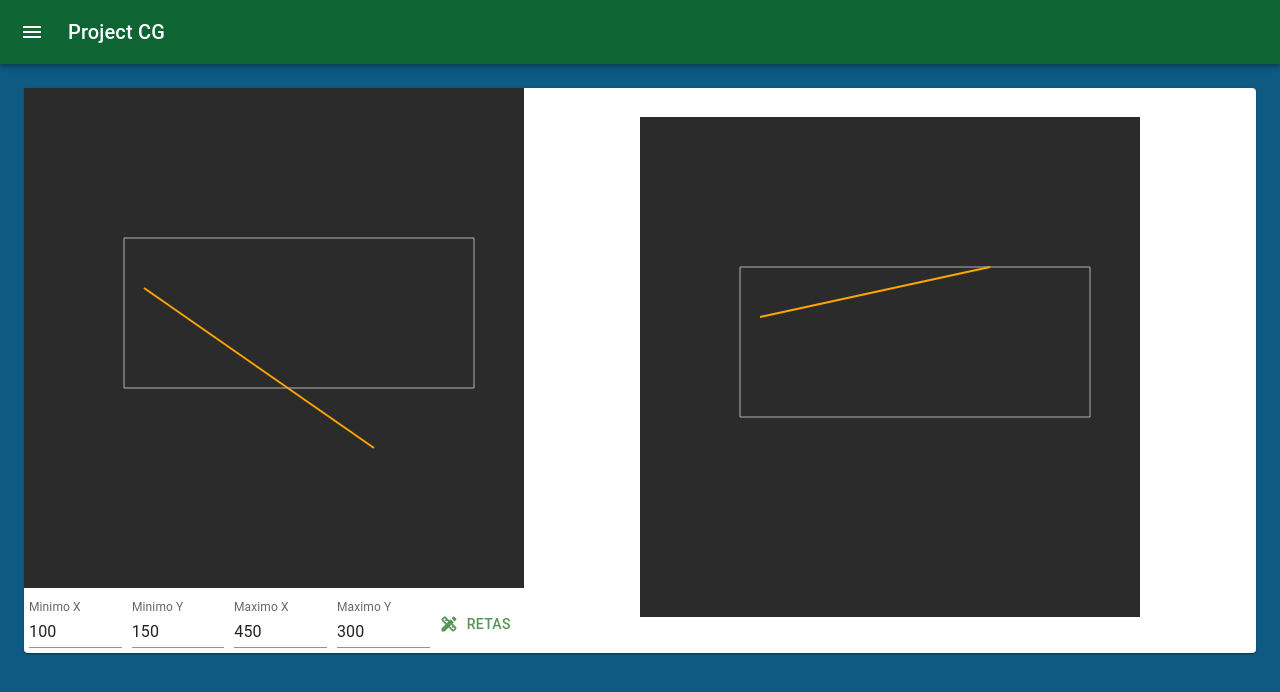
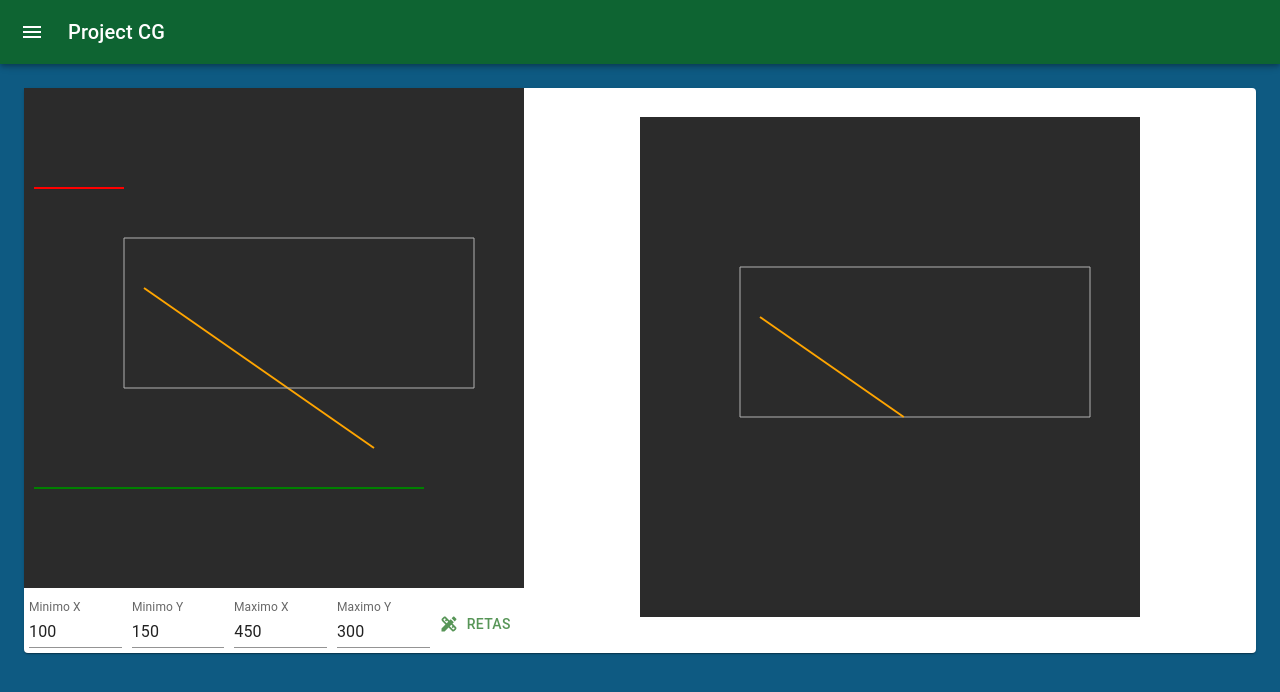
Before and after one commit to irllamartins/Computacao_Grafica_2023.2, a React (Create React App) app: page / in a window 1280 px wide. Shown: the top 692 px of the page. Built offline with nearby package versions, Linux system fonts and the light colour scheme.

Commit message:
[conhen suterland] - realizando corte funcional

```diff
--- a/src/components/pages/cohen.suterland/Conteiner.tsx
+++ b/src/components/pages/cohen.suterland/Conteiner.tsx
@@ -63,7 +63,11 @@ const Conteiner = () => {
     const [ponto_y_inicial, setPonto_y_inicial] = React.useState<number>(10)
     const [ponto_x_final, setPonto_x_final] = React.useState<number>(100)
     const [ponto_y_final, setPonto_y_final] = React.useState<number>(100)
-    const [retas, setRetas] = React.useState<Reta[]>([{ xInicial: 120, yInicial: 200, xFinal: 350, yFinal: 360, cor: "orange" }])
+    const [retas, setRetas] = React.useState<Reta[]>([
+        { xInicial: 120, yInicial: 200, xFinal: 350, yFinal: 360, cor: "orange" },
+        { xInicial: 10, yInicial: 100, xFinal: 100, yFinal: 100, cor: "red" },
+        { xInicial: 10, yInicial: 400, xFinal: 400, yFinal: 400, cor: "green" },
+    ])
     const [tamanho_min_x, setTamanho_min_x] = useState(100)
     const [tamanho_max_x, setTamanho_max_x] = useState(450)
     const [tamanho_min_y, setTamanho_min_y] = useState(150)
--- a/src/components/pages/cohen.suterland/DesenharReta.tsx
+++ b/src/components/pages/cohen.suterland/DesenharReta.tsx
@@ -6,6 +6,7 @@ export const DesenharReta = (tamanho: number, retas: Reta[],  ctx: any) => {
   ctx.lineWidth = 2;
 
   retas.forEach((reta) => {
+    console.log(reta)
     // Define a cor das linhas
     ctx.strokeStyle = reta.cor;
 
--- a/src/components/pages/cohen.suterland/DesenharRetaCorte.tsx
+++ b/src/components/pages/cohen.suterland/DesenharRetaCorte.tsx
@@ -1,6 +1,6 @@
 import { Reta } from "../cohen.suterland/Conteiner";
 
-export const DesenharRetaCorte = (tamanhoHeight: number,tamanhoWidth: number, reta: Reta,  ctx: any) => {
+export const DesenharRetaCorte = (tamanho: number, reta: Reta,  ctx: any) => {
 
   // Define a largura das linhas
   ctx.lineWidth = 2;
--- a/src/components/pages/cohen.suterland/painelRecorte.jsx
+++ b/src/components/pages/cohen.suterland/painelRecorte.jsx
@@ -20,7 +20,7 @@ const PainelRecorte = ({ tamanho, tamanhoWidth, tamanhoHeight, retas, xInicial,
 
     //Deseja o retangulo da tela
     DesenhaTela(tamanho, xInicial, yInicial, xFinal, yFinal, ctx)
-    Recorte(tamanho, tamanhoWidth, tamanhoHeight, retas, xInicial, yInicial, xFinal, yFinal, ctx)
+    Recorte(tamanho, retas, xInicial, yInicial, xFinal, yFinal, ctx)
   }, [tamanho, retas, xInicial, yInicial, xFinal, yFinal])
 
   return <canvas ref={canvasRef} width={tamanhoWidth} height={tamanhoHeight} />
--- a/src/components/pages/cohen.suterland/recorte.tsx
+++ b/src/components/pages/cohen.suterland/recorte.tsx
@@ -3,104 +3,10 @@ import { Reta } from "./Conteiner"
 import _, { forEach } from 'lodash'
 import DesenharRetaCorte from "./DesenharRetaCorte"
 
-const Recorte = (tamanho: number, tamanhoWidth: number, tamanhoHeight: number, retas: Reta[], xmin: number, ymin: number, xmax: number, ymax: number, ctx: any) => {
+const Recorte = (tamanho: number, retas: Reta[], xmin: number, ymin: number, xmax: number, ymax: number, ctx: any) => {
     const retasNovas = _.cloneDeep(retas)
 
     retasNovas.forEach((reta) => {
-        /* //  console.log("DesenhaTela",reta )
-           // Definir los códigos de recorte para una ventana de recorte rectangular
-           const INSIDE = 0  // 0000
-           const LEFT = 1    // 0001
-           const RIGHT = 2   // 0010
-           const BOTTOM = 4  // 0100
-           const TOP = 8     // 1000
-
-           // Función para calcular el código de recorte de un punto (x, y) con respecto a la ventana de recorte
-           const calculate_code = (x: number, y: number, xmin: number, xmax: number, ymin: number, ymax: number): number => {
-               let code = INSIDE
-
-               if (x < xmin) {
-                   code |= LEFT
-               }
-
-               else if (x > xmax) {
-                   code |= RIGHT
-               }
-               if (y < ymin) {
-                   code |= BOTTOM
-               }
-               else if (y > ymax) {
-                   code |= TOP
-               }
-               return code
-           }
-           // Función para recortar un segmento de línea (x1, y1) a (x2, y2) en la ventana de recorte
-           const cohen_sutherland = (x1: number, y1: number, x2: number, y2: number, xmin: number, xmax: number, ymin: number, ymax: number) => {
-               let code1: number = calculate_code(x1, y1, xmin, xmax, ymin, ymax)
-               let code2: number = calculate_code(x2, y2, xmin, xmax, ymin, ymax)
-               let x = 0
-               let y = 0
-
-
-               while (true) {
-                   console.log("code",code1,"|",code2)
-                   if ((code1 === 0) && (code2 === 0)) {
-                       // Ambos puntos están dentro de la ventana de recorte
-                       return { xInicial: x1, yInicial: y1, xFinal: x2, yFinal: y2, cor: reta.cor }
-                   }
-
-                   else if ((code1 & code2) !== 0) {
-                       console.log("estao diferente")
-                       // Los puntos están en la misma región externa, por lo que el segmento está completamente fuera
-                       return null
-                   }
-
-                   // Seleccionar el punto exterior y actualizar sus coordenadas
-                   let code_out: number = code1 !== 0 ? code1 : code2
-
-                   if (code_out & TOP) {
-                       console.log("top")
-                       x = x1 + (x2 - x1) * (ymax - y1) / (y2 - y1)
-                       y = ymax
-                   }
-                   else if (code_out & BOTTOM) {
-                       console.log("bottom")
-                       x = x1 + (x2 - x1) * (ymin - y1) / (y2 - y1)
-                       y = ymin
-                   }
-                   else if (code_out & RIGHT) {
-                       console.log("riggt")
-                       y = y1 + (y2 - y1) * (xmax - x1) / (x2 - x1)
-                       x = xmax
-                   }
-                   else if (code_out & LEFT) {
-                       console.log("left")
-                       y = y1 + (y2 - y1) * (xmin - x1) / (x2 - x1)
-                       x = xmin
-                   }
-
-                   if (code_out === code1) {
-                       x1 = x
-                       y1 = y
-                       code1 = calculate_code(x1, y1, xmin, xmax, ymin, ymax)
-                   }
-                   else {
-
-                       x2 = x
-                       y2 = y
-                       code2 = calculate_code(x2, y2, xmin, xmax, ymin, ymax)
-                   }
-               }
-           }
-           const result = cohen_sutherland(reta.xInicial, reta.yInicial, reta.xFinal, reta.yFinal,xInicial, yInicial, xFinal, yFinal)
-
-           if(result){
-
-               DesenharRetaCorte(tamanhoHeight, tamanhoHeight, result, ctx)
-               console.log("result",result,"|",xInicial,"|", yInicial,"|", xFinal,"|", yFinal)
-           }else {
-               console.log("A reta esta completamente fora")
-           }*/
 
         const INSIDE = 0; // 0000
         const LEFT = 1;   // 0001
@@ -168,17 +74,14 @@ const Recorte = (tamanho: number, tamanhoWidth: number, tamanhoHeight: number, r
             }
         }
 
-        // Exemplo de uso
-       // let x1 = 50, y1 = 30, x2 = 150, y2 = 90;
-       // let xmin = 60, xmax = 140, ymin = 40, ymax = 80;
-        let result = cohenSutherland(reta.xInicial, reta.yInicial,reta.xFinal, ymin, xmin, xmax, ymin, ymax)
+        let result = cohenSutherland(reta.xInicial, reta.yInicial,reta.xFinal,reta.yFinal, xmin, xmax, ymin, ymax)
 
         if (result) {
-            DesenharRetaCorte(tamanhoHeight, tamanhoHeight, result, ctx)
+            DesenharRetaCorte(tamanho, result, ctx)
 
             console.log(`Segmento recortado: (${result.xInicial}, ${result.yInicial}) a (${result.xFinal}, ${result.yFinal})`);
         } else {
-            console.log("El segmento está completamente fuera de la ventana de recorte");
+            console.log("O segmento esta fora");
         }
 
     })
```
